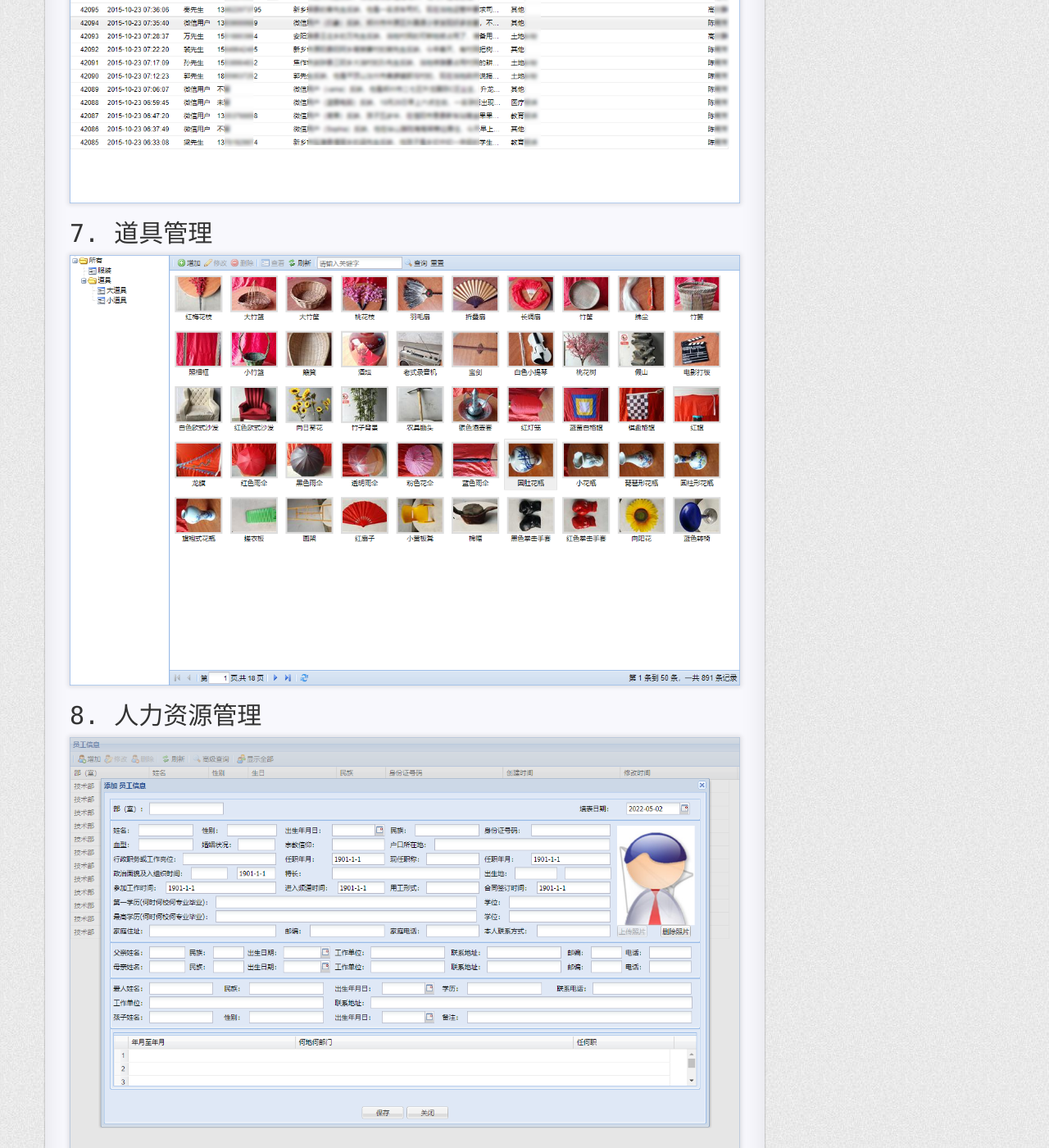
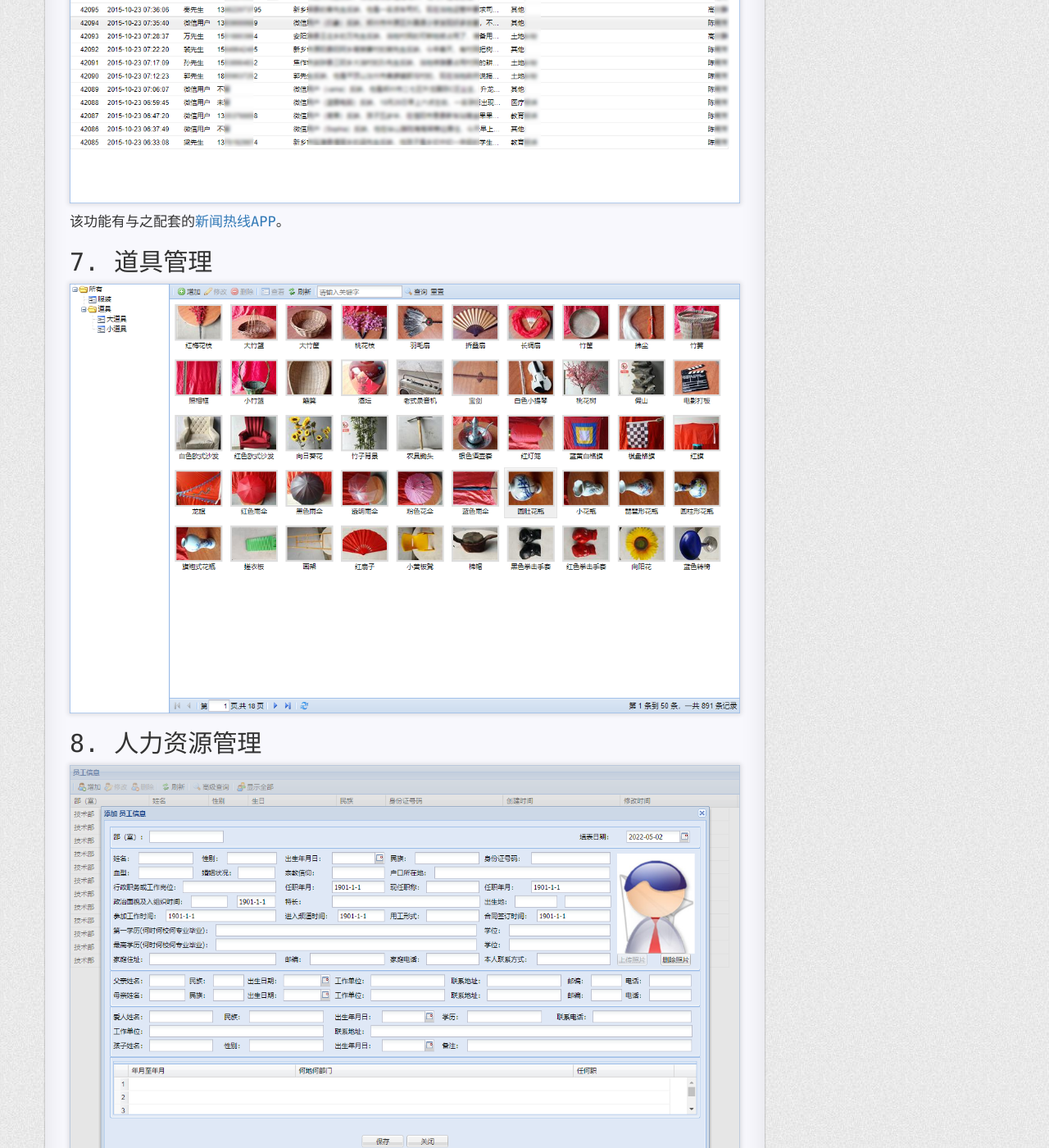
Before and after one commit to fxrj/fxrj.github.io, a Jekyll site: the page built from _posts/2010-12-22-ccoa.md, in a window 1280 px wide and 1400 px high, scrolled down 3610 px. Shown: the whole window at 82% size. Built offline with Jekyll 4.4.1, drawn with Linux system fonts in a browser that asks for light colours; nearby versions of some CDN libraries; comment, search, counter and statistics services are not loaded; a style sheet for code colours, icons or effects is not loaded; some of the changed text lies outside the part shown.

Commit message:
Update 2010-12-22-ccoa.md

```diff
--- a/_posts/2010-12-22-ccoa.md
+++ b/_posts/2010-12-22-ccoa.md
@@ -34,6 +34,8 @@
 
 ![新闻热线]({{ site.imgrepo }}/办公自动化-新闻热线.png)
 
+该功能有与之配套的[新闻热线APP](/办公/news-clues/)。
+
 ## 7. 道具管理
 
 ![道具管理]({{ site.imgrepo }}/办公自动化-道具管理.png)
@@ -42,6 +44,8 @@
 
 ![人力资源管理]({{ site.imgrepo }}/办公自动化-人力资源管理.png)
 
+2021年6月参照该模块，重新开发了独立的[人力资源信息管理系统](/办公/staff-manage/)。
+
 ## 9. 合同管理
 
 ![合同管理]({{ site.imgrepo }}/办公自动化-合同管理.png)
```
